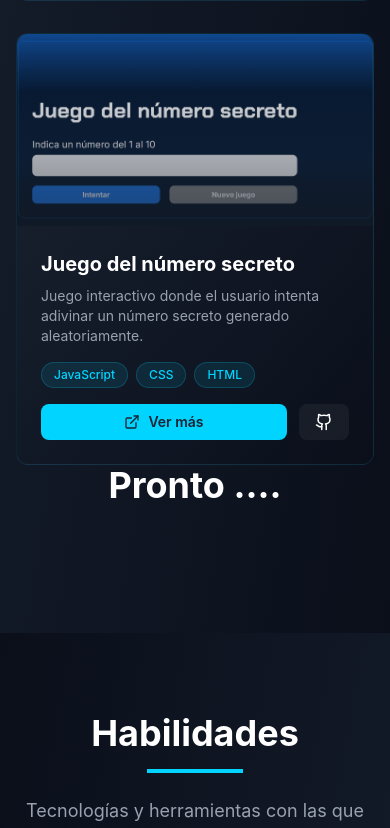
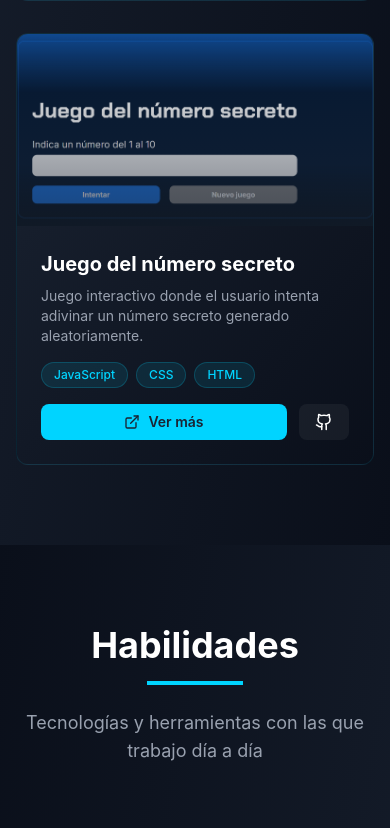
Before and after one commit to carlosQ2031/portfolio-2026, a React (Vite) app: page / in a window 390 px wide. Shown: the part 4405-5233 px from the top of the page. Built offline with nearby package versions, Linux system fonts and the light colour scheme.

Commit message:
Apartado proyectos arreglado

```diff
--- a/src/components/Projects.jsx
+++ b/src/components/Projects.jsx
@@ -1,71 +1,66 @@
-import React, { useState } from 'react';
-import { motion } from 'framer-motion';
-import { useInView } from 'framer-motion';
-import { useRef } from 'react';
-import ProjectCard from './ProjectCard';
+import React, { useState } from "react";
+import { motion } from "framer-motion";
+import { useInView } from "framer-motion";
+import { useRef } from "react";
+import ProjectCard from "./ProjectCard";
+import juegoImg from "../assets/Juego_Numero_Secreto.png";
 
 const Projects = () => {
   const ref = useRef(null);
   const isInView = useInView(ref, { once: true, margin: "-100px" });
-  const [selectedCategory, setSelectedCategory] = useState('Todos');
+  const [selectedCategory, setSelectedCategory] = useState("Todos");
 
-  const categories = ['Todos', 'Web', 'Mobile', 'Backend'];
+  const categories = ["Todos", "Web", "Mobile", "Backend"];
 
   const projects = [
     {
       title: "Carlos Quezada Portfolio",
-      description: "Portfolio personal con diseño moderno, animaciones suaves y secciones interactivas para mostrar habilidades, proyectos y experiencia.",
+      description:
+        "Portfolio personal con diseño moderno, animaciones suaves y secciones interactivas para mostrar habilidades, proyectos y experiencia.",
       image: "https://images.unsplash.com/photo-1625398122646-049e15c5fb1b",
       technologies: ["React", "Tailwind CSS"],
       category: "Web",
-      link: "https://carlosq2031.github.io/portfolio-2026/"
+      link: "https://carlosq2031.github.io/portfolio-2026/",
     },
     {
       title: "Encriptador de Textos",
-      description: "Permite encriptar y desencriptar texto. Ideal para mantener la confidencialidad de tus datos o simplemente agregar un toque de emoción a tus mensajes.",
+      description:
+        "Permite encriptar y desencriptar texto. Ideal para mantener la confidencialidad de tus datos o simplemente agregar un toque de emoción a tus mensajes.",
       image: "https://images.unsplash.com/photo-1593720219276-0b1eacd0aef4",
       technologies: ["JavaScript", "CSS", "HTML"],
       category: "Web",
-      link: "https://carlosm2031.github.io/PrimerChallenge-Encriptador/"
+      link: "https://carlosm2031.github.io/PrimerChallenge-Encriptador/",
     },
     {
       title: "Frases al Azar: Encuentra tu Inspiración con un Clic",
-      description: "Este es un proyecto que presenta una página web en la que, al dar clic en la frase que se muestra, se cambia por otra. Se trata de una simple interacción que permite a los usuarios explorar diferentes frases.",
+      description:
+        "Este es un proyecto que presenta una página web en la que, al dar clic en la frase que se muestra, se cambia por otra. Se trata de una simple interacción que permite a los usuarios explorar diferentes frases.",
       image: "https://images.unsplash.com/photo-1698945298361-365595d400eb",
       technologies: ["JavaScript", "CSS", "HTML"],
       category: "Web",
-      link: "https://carlosm2031.github.io/frases/"
+      link: "https://carlosm2031.github.io/frases/",
     },
     {
       title: "Juego del número secreto",
-      description: "Juego interactivo donde el usuario intenta adivinar un número secreto generado aleatoriamente.",
-      image: "Juego_Numero_Secreto.png",
+      description:
+        "Juego interactivo donde el usuario intenta adivinar un número secreto generado aleatoriamente.",
+      image: juegoImg,
       technologies: ["JavaScript", "CSS", "HTML"],
       category: "Web",
-      link: "https://carlosm2031.github.io/juego-secreto/"
-    }
-    // {
-    //   title: "Sistema de Gestión Empresarial",
-    //   description: "ERP personalizado para gestión de recursos, inventario, RRHH y contabilidad con reportes avanzados.",
-    //   image: "https://images.unsplash.com/photo-1593720219276-0b1eacd0aef4",
-    //   technologies: ["Vue.js", "Laravel", "MySQL"],
-    //   category: "Web"
-    // },
-    // {
-    //   title: "CI/CD Pipeline Automation",
-    //   description: "Pipeline automatizado de integración y despliegue continuo con testing automatizado y monitoreo.",
-    //   image: "https://images.unsplash.com/photo-1698945298361-365595d400eb",
-    //   technologies: ["Jenkins", "Docker", "AWS", "Terraform"],
-    //   category: "DevOps"
-   //}
+      link: "https://carlosm2031.github.io/juego-secreto/",
+    },
   ];
 
-  const filteredProjects = selectedCategory === 'Todos'
+  const filteredProjects =
+    selectedCategory === "Todos"
       ? projects
-    : projects.filter(project => project.category === selectedCategory);
+      : projects.filter((project) => project.category === selectedCategory);
 
   return (
-    <section id="proyectos" className="py-20 bg-gradient-to-br from-[#1a2332] to-[#0a0f1a]">
+    <section
+      id="proyectos"
+      className="py-20 bg-gradient-to-br from-[#1a2332] to-[#0a0f1a]"
+    >
       <div className="max-w-7xl mx-auto px-4 sm:px-6 lg:px-8">
         <motion.div
           ref={ref}
@@ -79,7 +74,8 @@ const Projects = () => {
           </h2>
           <div className="w-24 h-1 bg-[#00d4ff] mx-auto mb-6"></div>
           <p className="text-gray-400 text-lg max-w-2xl mx-auto">
-            Una selección de proyectos que demuestran mi experiencia y habilidades técnicas
+            Una selección de proyectos que demuestran mi experiencia y
+            habilidades técnicas
           </p>
         </motion.div>
 
@@ -96,8 +92,8 @@ const Projects = () => {
               onClick={() => setSelectedCategory(category)}
               className={`px-6 py-2 rounded-lg font-medium transition-all duration-300 ${
                 selectedCategory === category
-                  ? 'bg-[#00d4ff] text-[#1a2332] shadow-lg shadow-[#00d4ff]/30'
-                  : 'bg-white/5 text-white hover:bg-white/10 border border-white/10'
+                  ? "bg-[#00d4ff] text-[#1a2332] shadow-lg shadow-[#00d4ff]/30"
+                  : "bg-white/5 text-white hover:bg-white/10 border border-white/10"
               }`}
             >
               {category}
@@ -106,24 +102,27 @@ const Projects = () => {
         </motion.div>
 
         {/* Projects Grid */}
+        {filteredProjects.length > 0 ? (
           <div className="grid grid-cols-1 md:grid-cols-2 lg:grid-cols-3 gap-8">
             {filteredProjects.map((project, index) => (
               <ProjectCard key={index} project={project} index={index} />
             ))}
           </div>
-        <div className="max-w-7xl mx-auto px-4 sm:px-6 lg:px-8">
+        ) : (
           <motion.div
-          ref={ref}
-          initial={{ opacity: 0, y: 50 }}
-          animate={isInView ? { opacity: 1, y: 0 } : { opacity: 0, y: 50 }}
-          transition={{ duration: 0.8 }}
-          className="text-center mb-12"
+            initial={{ opacity: 0, y: 40 }}
+            animate={{ opacity: 1, y: 0 }}
+            transition={{ duration: 0.6 }}
+            className="text-center py-20"
           >
-          <h2 className="text-4xl sm:text-5xl font-bold text-white mb-4">
-            Pronto ....
-          </h2>
+            <h3 className="text-2xl font-semibold text-white mb-3">
+              🚧 En proceso
+            </h3>
+            <p className="text-gray-400">
+              Actualmente no hay proyectos en esta categoría.
+            </p>
           </motion.div>
-        </div>
+        )}
       </div>
     </section>
   );
```
Also changed, not shown: src/components/ProjectCard.jsx (+6 -6 lines), src/assets/Juego_Numero_Secreto.png (renamed from public/Juego_Numero_Secreto.png). Lines whose indentation alone changed are shown as unchanged.
